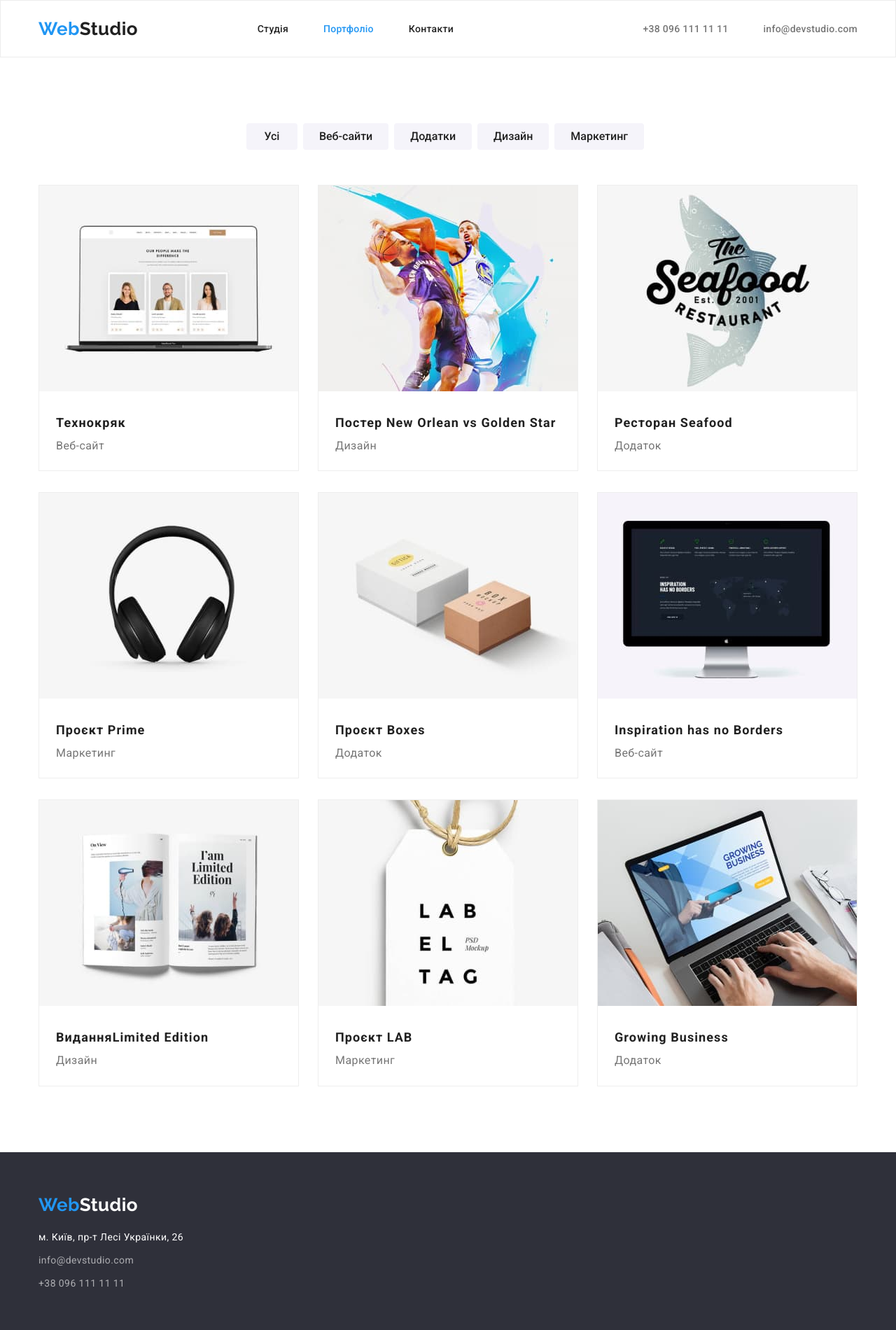
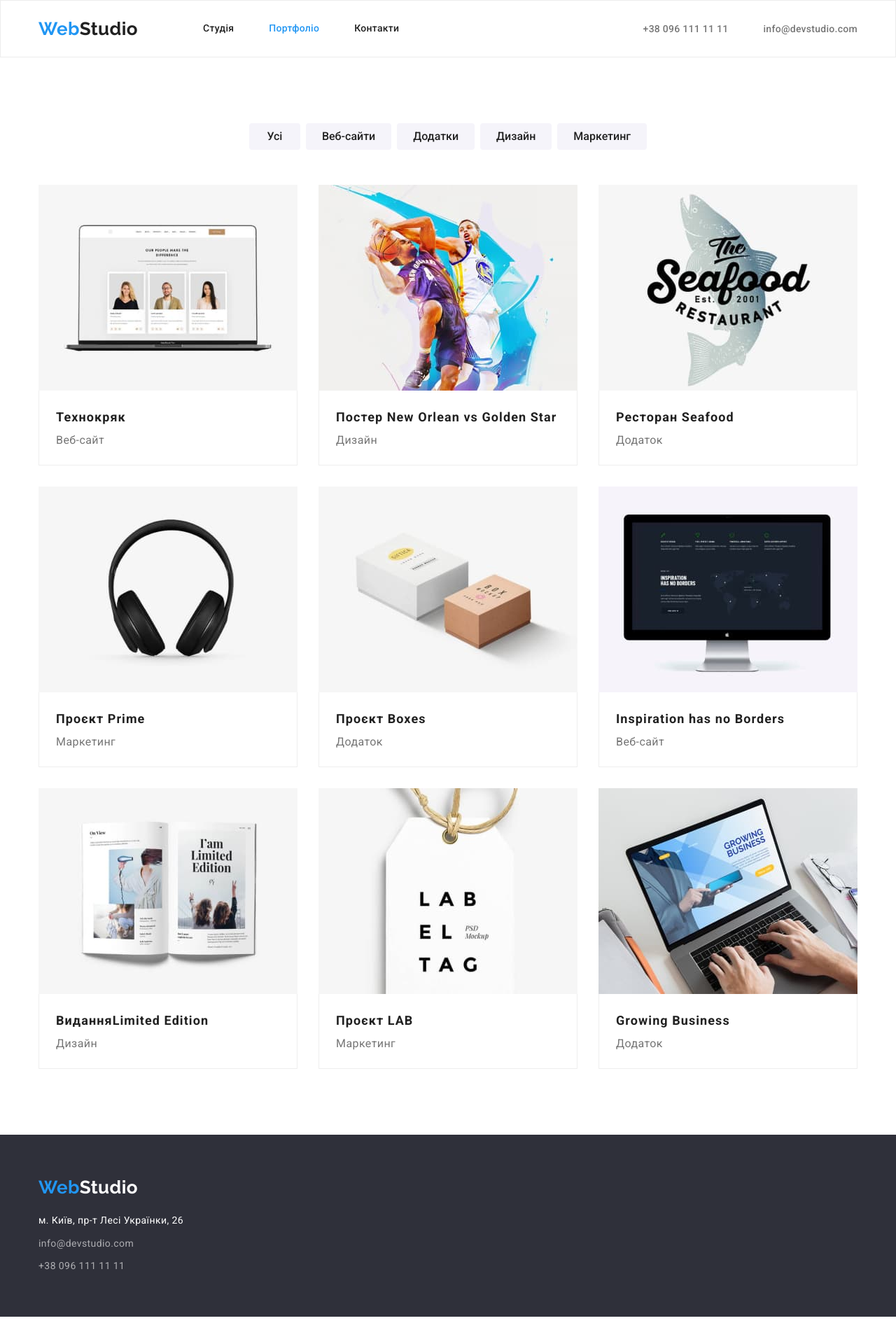
Before and after one commit to soulsword1/goit-markup-hw-03, a plain HTML site: page portfolio.html in a window 1280 px wide. Shown: the whole page at 70% size. Drawn offline with nearby package versions, Linux system fonts and the light colour scheme.

Commit message:
a bit more styles

```diff
--- a/css/styles.css
+++ b/css/styles.css
@@ -21,6 +21,29 @@ body {
   font-size: 14px;
   letter-spacing: 0.03em;
   margin: 0;
+}
+
+.container {
+  width: 1200px;
+  padding: 0 15px;
+  margin: 0 auto;
+}
+
+h1,
+h2,
+h3,
+p,
+ul {
+  margin-top: 0;
+  margin-bottom: 0;
+}
+
+ul {
+  padding-left: 0;
+}
+
+img{
+  display: block;
 }
 
 /* Навігація */
@@ -61,7 +84,41 @@ body {
   letter-spacing: 0.02em;
 }
 
+nav {
+  display: flex;
+  align-items: center;
+}
+
+.nav-list {
+  display: flex;
+  margin-left: 93px;
+}
+
+.nav-list .link{
+  display: block;
+  padding: 32px 0;
+}
+
+.nav-list .item:not(:last-child) {
+  margin-right: 50px;
+}
+
+.nav .contacts-list {
+  display: flex;
+  margin-left:auto;
+}
+
+.contacts-list li:not(:first-child) {
+  margin-left: 50px;
+}
+
 /* Основна сторінка */
+
+.section {
+  padding-top: 94px;
+  padding-bottom: 94px;
+}
+
 .list {
   list-style: none;
 }
@@ -84,6 +141,10 @@ body {
 
 .button {
   cursor: pointer;
+}
+
+.centered {
+  text-align: center;
 }
 
 .hero,
@@ -120,6 +181,23 @@ footer {
   box-shadow: 0px 4px 4px rgba(0, 0, 0, 0.15);
 }
 
+section.hero {
+  padding: 200px 0;
+}
+
+.about {
+  padding-top: 94px;
+}
+
+.about .list {
+  display: flex;
+  justify-content: space-between;
+}
+
+.about .text {
+  width: 270px;
+}
+
 .about h3 {
   font-size: 14px;
   font-weight: 700;
@@ -143,15 +221,29 @@ footer {
   background-color: var(--sub-second-color);
 }
 
-.staff h3,
-.staff p {
+.staff-item {
+  background-color: var(--white-color);
+  border-radius: 0px 0px 4px 4px;
+  box-shadow: 0px 1px 3px rgba(0, 0, 0, 0.12), 0px 1px 1px rgba(0, 0, 0, 0.14),
+    0px 2px 1px rgba(0, 0, 0, 0.2);
+  text-align: center;
+}
+
+.staff-item .title,
+.staff-item .text {
   font-size: 16px;
   line-height: 1.19;
 }
 
-.staff h3 {
+.staff-item .title{
   font-weight: 500;
+  margin: 30px 0 10px 0;
 }
+
+.staff-item .text {
+  padding-bottom: 30px;
+}
+
 /* Футер */
 
 footer .contacts-link {
@@ -169,6 +261,24 @@ footer .logo-link {
   font-style: normal;
   line-height: 1.71;
   color: var(--white-color);
+}
+
+footer {
+  padding: 60px 0;
+}
+
+footer .logo-link {
+  display: block;
+  margin-bottom: 20px;
+}
+
+address .contacts-link {
+  display: block;
+}
+
+address .address,
+address .item:not(:last-child) {
+  margin-bottom: 9px;
 }
 
 /* Портфоліо */
@@ -214,86 +324,6 @@ footer .logo-link {
   line-height: 1.88;
 }
 
-/* Позиціонування */
-.container {
-  width: 1200px;
-  padding: 0 15px;
-  margin: 0 auto;
-}
-
-h1,
-h2,
-h3,
-p,
-ul {
-  margin-top: 0;
-  margin-bottom: 0;
-}
-
-ul {
-  padding-left: 0;
-}
-
-.centered {
-  text-align: center;
-}
-
-nav {
-  height: 80px;
-  display: flex;
-  justify-content: space-between;
-  align-items: center;
-}
-
-.nav-list {
-  display: flex;
-}
-
-.nav-list .link {
-  margin-right: 50px;
-}
-
-.nav .contacts-list {
-  display: flex;
-}
-
-.contacts-list .link {
-  margin-left: 50px;
-}
-
-section.hero {
-  padding: 200px 0;
-}
-
-.section {
-  padding-top: 94px;
-  padding-bottom: 94px;
-}
-
-.about {
-  padding-top: 94px;
-}
-
-.about .list {
-  display: flex;
-  justify-content: space-between;
-}
-
-.about .text {
-  width: 270px;
-}
-
-.staff-item {
-  background-color: var(--white-color);
-  border-radius: 0px 0px 4px 4px;
-  box-shadow: 0px 1px 3px rgba(0, 0, 0, 0.12), 0px 1px 1px rgba(0, 0, 0, 0.14),
-    0px 2px 1px rgba(0, 0, 0, 0.2);
-  text-align: center;
-}
-
-.staff-item .title {
-  padding-top: 30px;
-}
 
 .portfolio .buttons-list {
   margin-bottom: 50px;
@@ -303,7 +333,11 @@ section.hero {
 
 .buttons-list .button {
   min-height: 38px;
-  margin-right: 8px;
+
+}
+
+.buttons-list li:not(:last-child) {
+margin-right: 8px;
 }
 
 .works-list,
@@ -311,49 +345,33 @@ section.hero {
 .staff-list {
   display: flex;
   flex-wrap: wrap;
-  justify-content: space-between;
+  gap: 30px;
 }
 
-.works-item {
-  border: 1px solid #eeeeee;
-}
-
-.works-list > .works-item:not(:nth-last-child(-n + 3)) {
-  margin-bottom: 30px;
+.work-border {
+  border-width: 0 1px 1px 1px;
+  border-color: #eeeeee;
+  border-style: solid;
 }
 
 .works-item .title {
-  padding: 24px 0 0 24px;
+  padding: 20px 0 0 24px;
 }
 
 .works-item .text {
   padding-left: 24px;
 }
 
-.works-item .text,
-.staff-item .text {
+.works-item .text{
   padding-bottom: 20px;
 }
 
-footer {
-  padding: 60px 0;
-}
-
-footer .logo-link {
-  display: block;
-  margin-bottom: 20px;
-}
-
-address .contacts-link {
-  display: block;
-}
-
-address .address,
-address .contacts-link {
-  padding-bottom: 9px;
-}
 
 /* Тимчасова заглушка */
 .no-show {
   display: none;
 }
+
+/* .works-list li{
+  width: calc((100% - 60px) / 3);
+} */
--- a/portfolio.html
+++ b/portfolio.html
@@ -23,18 +23,18 @@
       <nav class="container">
         <a class="logo-link" href="./index.html"><span>Web</span>Studio</a>
         <ul class="list nav-list">
-          <li><a class="link" href="./index.html">Студія</a></li>
-          <li><a class="link current" href="./portfolio.html">Портфоліо</a></li>
-          <li><a class="link" href="/contacts">Контакти</a></li>
+          <li class="item"><a class="link" href="./index.html">Студія</a></li>
+          <li class="item"><a class="link current" href="./portfolio.html">Портфоліо</a></li>
+          <li class="item"><a class="link" href="/contacts">Контакти</a></li>
         </ul>
 
         <ul class="list contacts-list">
-          <li>
+          <li class="item">
             <a class="link contacts-link" href="tel:+380961111111"
               >+38 096 111 11 11</a
             >
           </li>
-          <li>
+          <li class="item">
             <a class="link contacts-link" href="mailto:info@devstudio.com"
               >info@devstudio.com</a
             >
@@ -63,8 +63,10 @@
                 width="370"
                 height="294"
               />
+              <div class="work-border">
                 <h2 class="title">Технокряк</h2>
                 <p class="text">Веб-сайт</p>
+              </div>
             </li>
             <li class="works-item">
               <img
@@ -73,10 +75,12 @@
                 width="370"
                 height="294"
               />
+              <div class="work-border">
                 <h2 class="title">
                   Постер <span lang="en">New Orlean vs Golden Star</span>
                 </h2>
                 <p class="text">Дизайн</p>
+              </div>
             </li>
             <li class="works-item">
               <img
@@ -85,8 +89,10 @@
                 width="370"
                 height="294"
               />
+              <div class="work-border">
                 <h2 class="title">Ресторан <span lang="en">Seafood</span></h2>
                 <p class="text">Додаток</p>
+              </div>
             </li>
             <li class="works-item">
               <img
@@ -95,8 +101,10 @@
                 width="370"
                 height="294"
               />
+              <div class="work-border">
                 <h2 class="title">Проєкт <span lang="en">Prime</span></h2>
                 <p class="text">Маркетинг</p>
+              </div>
             </li>
             <li class="works-item">
               <img
@@ -105,8 +113,10 @@
                 width="370"
                 height="294"
               />
+              <div class="work-border">
                 <h2 class="title">Проєкт <span lang="en">Boxes</span></h2>
                 <p class="text">Додаток</p>
+              </div>
             </li>
             <li class="works-item">
               <img
@@ -115,10 +125,12 @@
                 width="370"
                 height="294"
               />
+              <div class="work-border">
                 <h2 class="title">
                   <span lang="en">Inspiration has no Borders</span>
                 </h2>
                 <p class="text">Веб-сайт</p>
+              </div>
             </li>
             <li class="works-item">
               <img
@@ -127,15 +139,25 @@
                 width="370"
                 height="294"
               />
+              <div class="work-border">
                 <h2 class="title">
                   Видання<span lang="en">Limited Edition</span>
                 </h2>
                 <p class="text">Дизайн</p>
+              </div>
             </li>
             <li class="works-item">
-              <img src="images/lab.jpg" alt="Лейбл" width="370" height="294" />
+
+                <img
+                  src="images/lab.jpg"
+                  alt="Лейбл"
+                  width="370"
+                  height="294"
+                />
+                <div class="work-border">
                 <h2 class="title">Проєкт LAB</h2>
                 <p class="text">Маркетинг</p>
+              </div>
             </li>
             <li class="works-item">
               <img
@@ -144,8 +166,10 @@
                 width="370"
                 height="294"
               />
+              <div class="work-border">
                 <h2 class="title" lang="en">Growing Business</h2>
                 <p class="text">Додаток</p>
+              </div>
             </li>
           </ul>
         </div>
@@ -158,12 +182,12 @@
         <address>
           <p class="address">м. Київ, пр-т Лесі Українки, 26</p>
           <ul class="list footer-contacts">
-            <li>
+            <li class="item">
               <a class="link contacts-link" href="mailto:info@devstudio.com"
                 >info@devstudio.com</a
               >
             </li>
-            <li>
+            <li class="item">
               <a class="link contacts-link" href="tel:+380961111111"
                 >+38 096 111 11 11</a
               >
```
Also changed, not shown: index.html (+7 -7 lines). Lines whose indentation alone changed are shown as unchanged.
